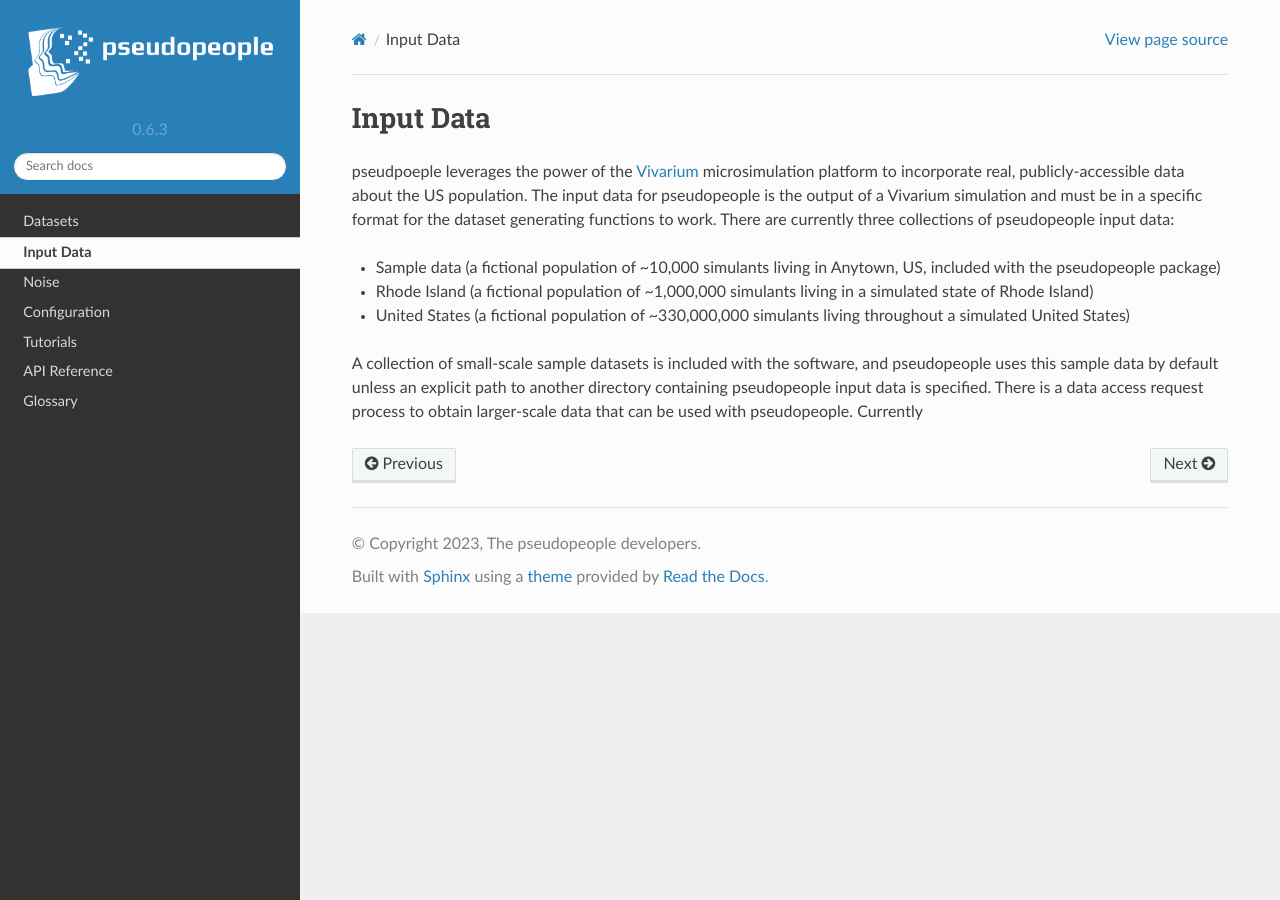
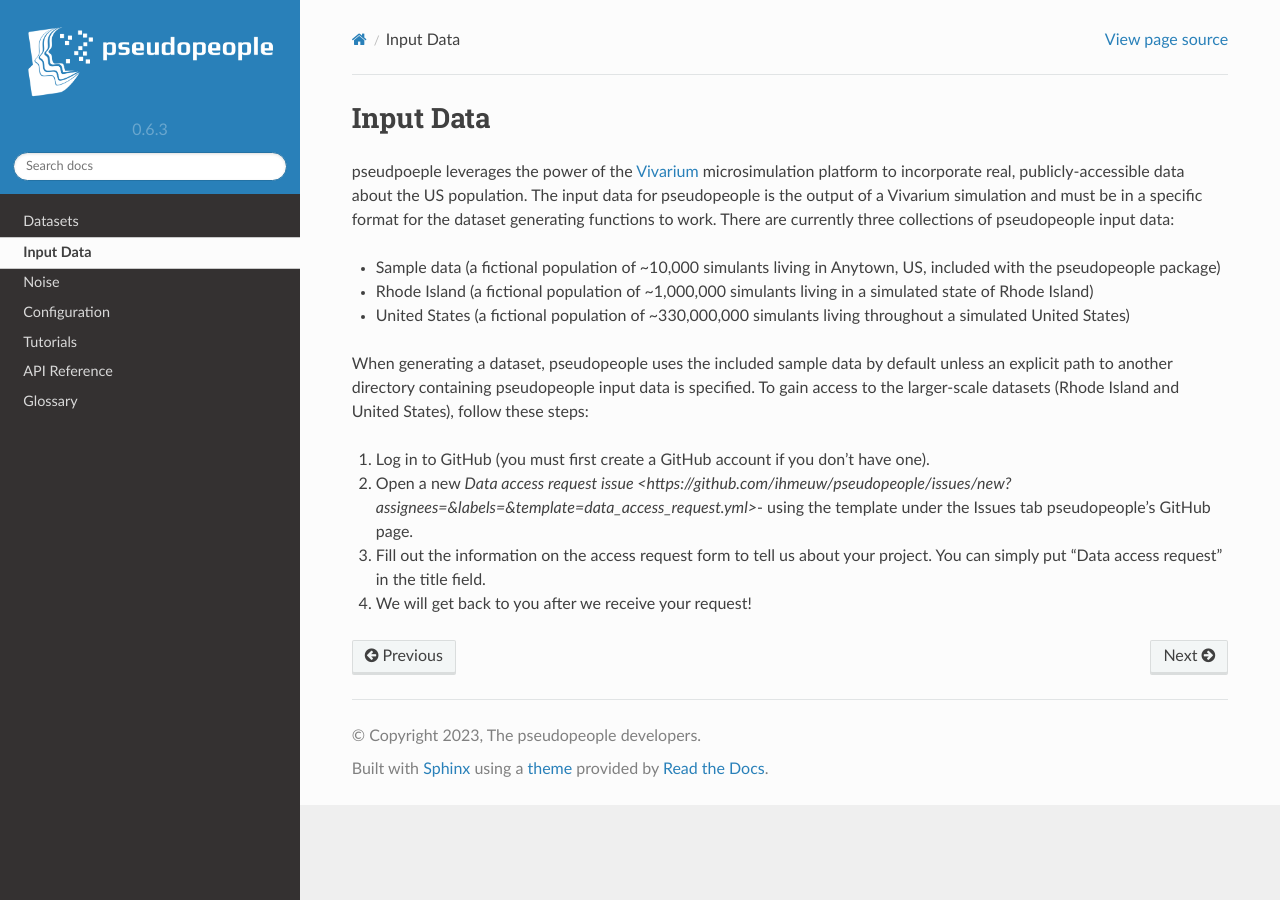
Before and after one commit to ihmeuw/pseudopeople, a Sphinx documentation site: the page built from docs/source/input_data/index.rst, in a window 1280 px wide. Built offline with Sphinx 7.4.7 and the Read the Docs theme 2.0.0, drawn with Linux system fonts in a browser that asks for light colours.

Commit message:
add instructions for accessing large-scale data

```diff
--- a/docs/source/input_data/index.rst
+++ b/docs/source/input_data/index.rst
@@ -11,5 +11,10 @@ There are currently three collections of pseudopeople input data:
 - Rhode Island (a fictional population of ~1,000,000 simulants living in a simulated state of Rhode Island)
 - United States (a fictional population of ~330,000,000 simulants living throughout a simulated United States)
 
-A collection of small-scale sample datasets is included with the software, and pseudopeople uses this sample data by default unless an explicit path to another directory containing pseudopeople input data is specified.
-There is a data access request process to obtain larger-scale data that can be used with pseudopeople. Currently
+When generating a dataset, pseudopeople uses the included sample data by default unless an explicit path to another directory containing pseudopeople input data is specified.
+To gain access to the larger-scale datasets (Rhode Island and United States), follow these steps:
+
+#. Log in to GitHub (you must first create a GitHub account if you don't have one).
+#. Open a new `Data access request issue <https://github.com/ihmeuw/pseudopeople/issues/new?assignees=&labels=&template=data_access_request.yml>`- using the template under the Issues tab pseudopeople's GitHub page.
+#. Fill out the information on the access request form to tell us about your project. You can simply put "Data access request" in the title field.
+#. We will get back to you after we receive your request!
```
